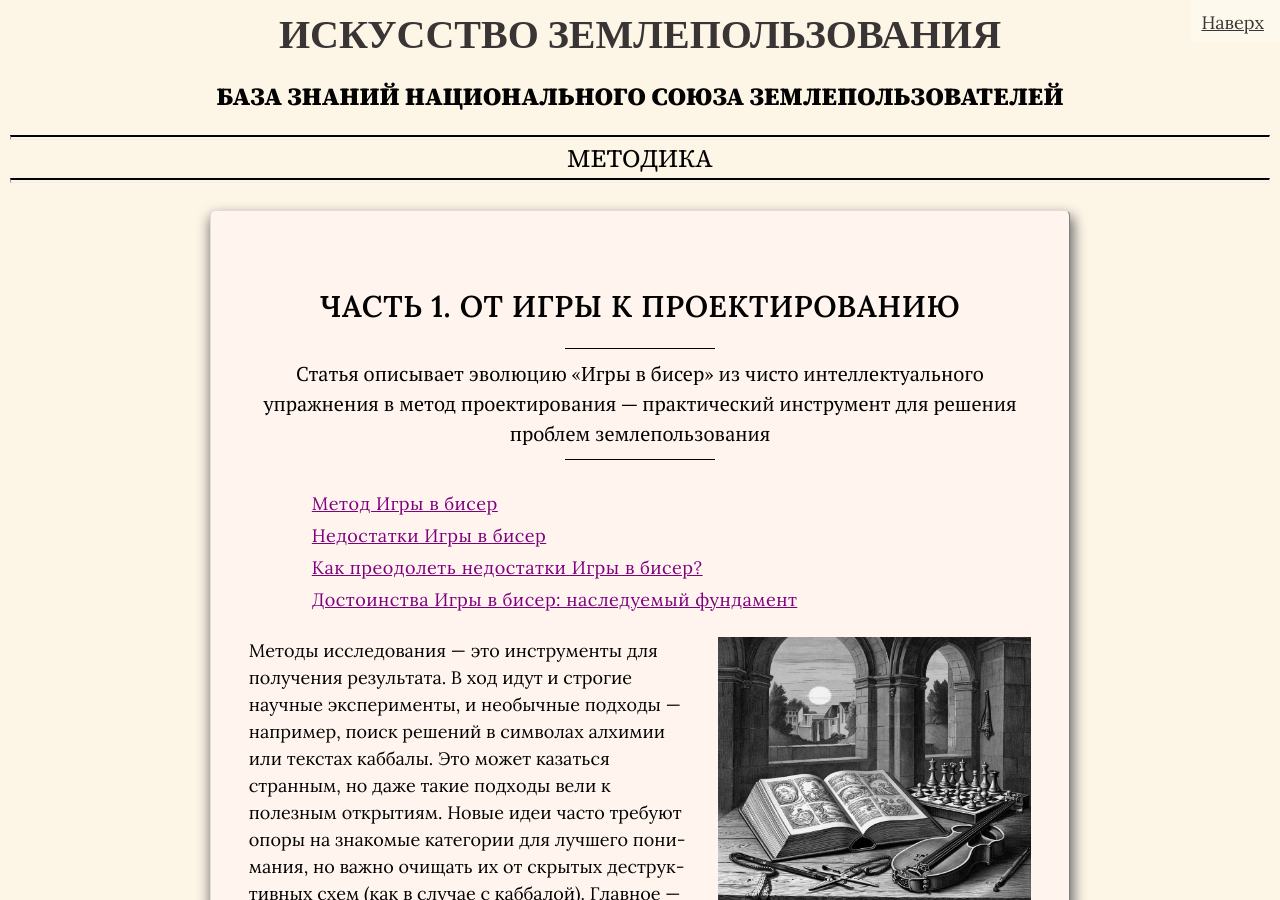
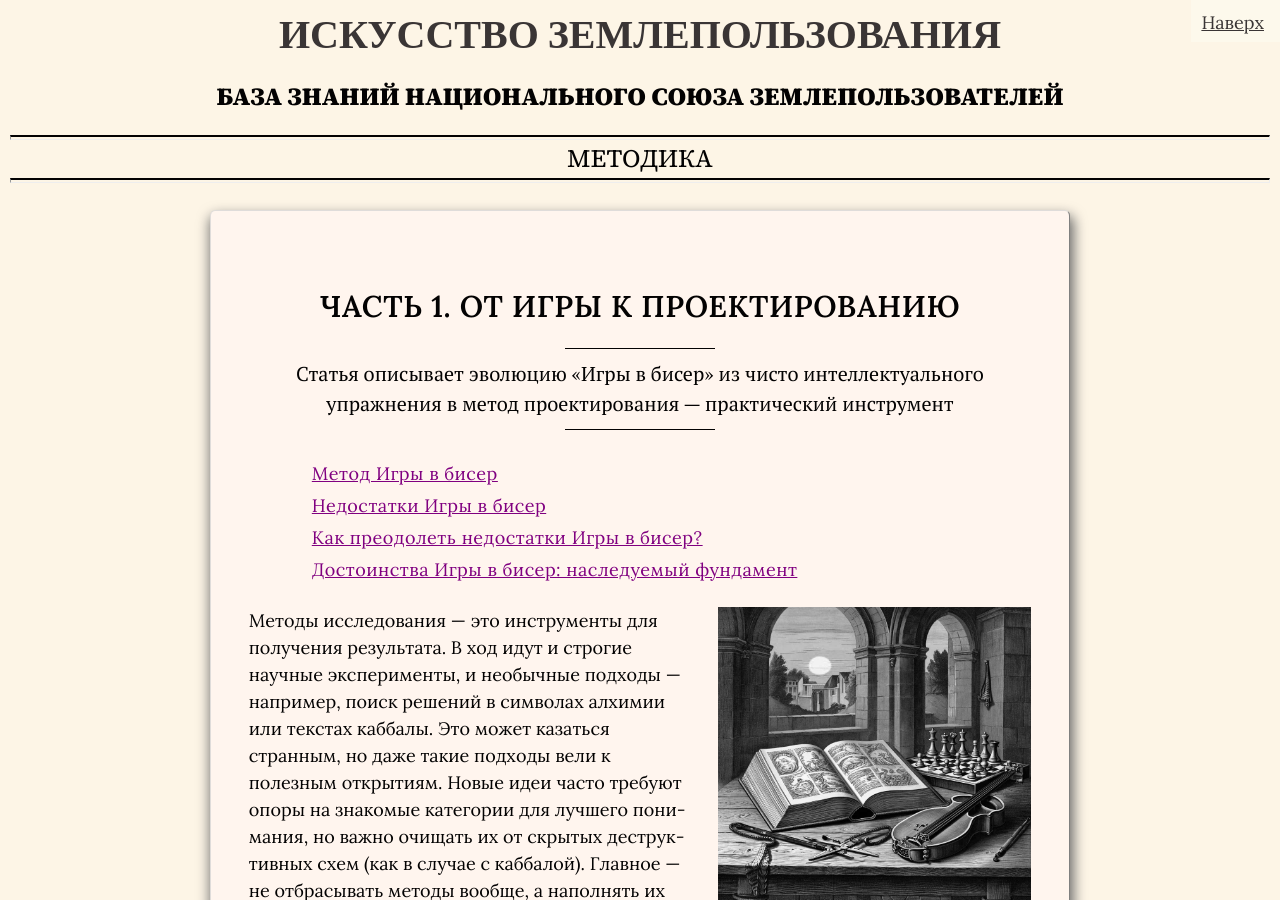
Before and after one commit to SergSi/land-use-art, a Jekyll site: the page built from _posts/2025-09-03-metod.md, in a window 1280 px wide and 900 px high. Built offline with Jekyll 4.4.1, drawn with Linux system fonts in a browser that asks for light colours; some web fonts are replaced.

Commit message:
Update 2025-09-03-metod.md

```diff
--- a/_posts/2025-09-03-metod.md
+++ b/_posts/2025-09-03-metod.md
@@ -1,6 +1,6 @@
 ---
 title: Часть 1. От игры к проектированию
-summary: Статья описывает эволюцию «Игры в бисер» из чисто интеллектуального упражнения в метод проектирования — практический инструмент для решения проблем землепользования
+summary: Статья описывает эволюцию «Игры в бисер» из чисто интеллектуального упражнения в метод проектирования — практический инструмент
 author: С. И. Ивасюк
 layout: doc
 image: article/igra.jpg
```
